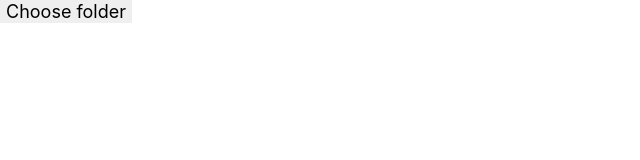
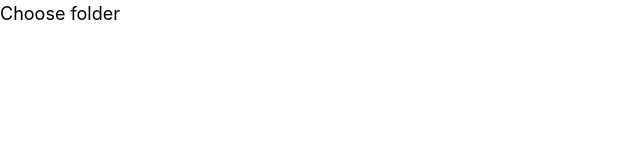
Before and after one commit to ozgrozer/nft-art-engine, a Next.js app: page / in a window 1280 px wide. Shown: the top 160 px of the page, without its empty margins (0-640 px from the left). Built offline with nearby package versions, Linux system fonts and the light colour scheme.

Commit message:
Add Tailwind

```diff
--- a/components/styles/globals.scss
+++ b/components/styles/globals.scss
@@ -1 +1,5 @@
 @import './utilities/reset';
+
+@tailwind base;
+@tailwind components;
+@tailwind utilities;
--- /dev/null
+++ b/postcss.config.js
@@ -0,0 +1,6 @@
+module.exports = {
+  plugins: {
+    tailwindcss: {},
+    autoprefixer: {}
+  }
+}
--- /dev/null
+++ b/tailwind.config.js
@@ -0,0 +1,10 @@
+module.exports = {
+  content: [
+    './pages/**/*.{js,ts,jsx,tsx}',
+    './components/**/*.{js,ts,jsx,tsx}'
+  ],
+  theme: {
+    extend: {}
+  },
+  plugins: []
+}
```
